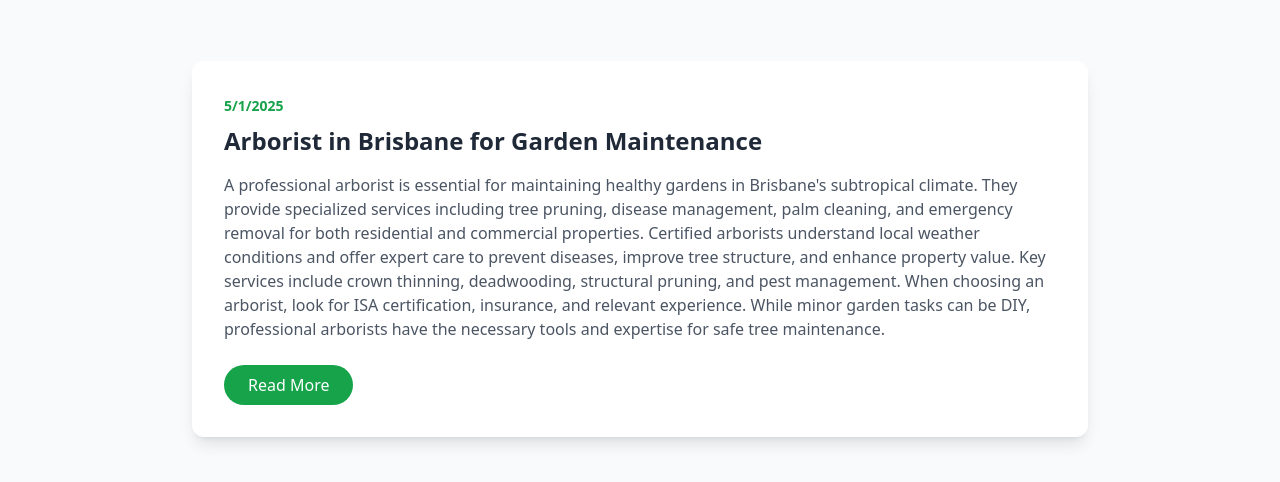
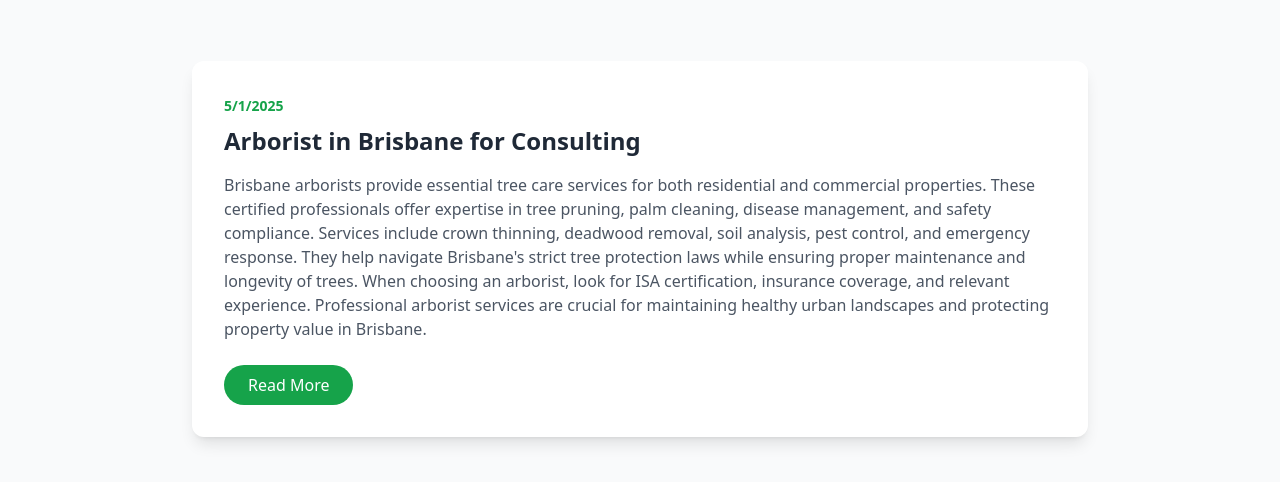
Before and after one commit to briansavic/-expert-arborist-services-in-brisbane---certified--2025-04-29-9xo2l, a plain HTML site: page blog.html in a window 1280 px wide. Shown: the part 299-781 px from the top of the page. Drawn offline with nearby package versions, Linux system fonts and the light colour scheme.

Commit message:
Update blog listing with arborist-in-brisbane-for-consulting-20250501-uj3.html

```diff
--- a/blog.html
+++ b/blog.html
@@ -26,6 +26,13 @@
             </p>
 
             <div class="max-w-4xl mx-auto">
+                <article class="bg-white rounded-xl shadow-lg p-8 mb-12 hover:shadow-xl transition-shadow duration-300" data-aos="fade-up">
+                    <span class="text-sm text-green-600 font-semibold">5/1/2025</span>
+                    <h2 class="text-2xl font-bold mt-2 mb-4 text-gray-800">Arborist in Brisbane for Consulting</h2>
+                    <p class="text-gray-600 mb-6">Brisbane arborists provide essential tree care services for both residential and commercial properties. These certified professionals offer expertise in tree pruning, palm cleaning, disease management, and safety compliance. Services include crown thinning, deadwood removal, soil analysis, pest control, and emergency response. They help navigate Brisbane's strict tree protection laws while ensuring proper maintenance and longevity of trees. When choosing an arborist, look for ISA certification, insurance coverage, and relevant experience. Professional arborist services are crucial for maintaining healthy urban landscapes and protecting property value in Brisbane.</p>
+                    <a href="https://briansavic.github.io/-expert-arborist-services-in-brisbane---certified--2025-04-29-9xo2l/blog/arborist-in-brisbane-for-consulting-20250501-uj3.html" class="inline-block px-6 py-2 bg-green-600 text-white rounded-full hover:bg-green-700 transition-colors">Read More</a>
+                </article>
+
                 <article class="bg-white rounded-xl shadow-lg p-8 mb-12 hover:shadow-xl transition-shadow duration-300" data-aos="fade-up">
                     <span class="text-sm text-green-600 font-semibold">5/1/2025</span>
                     <h2 class="text-2xl font-bold mt-2 mb-4 text-gray-800">Arborist in Brisbane for Garden Maintenance</h2>
```
